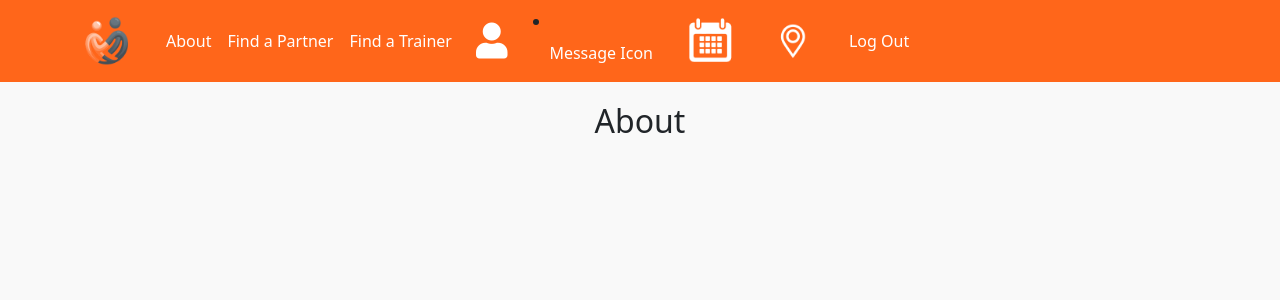
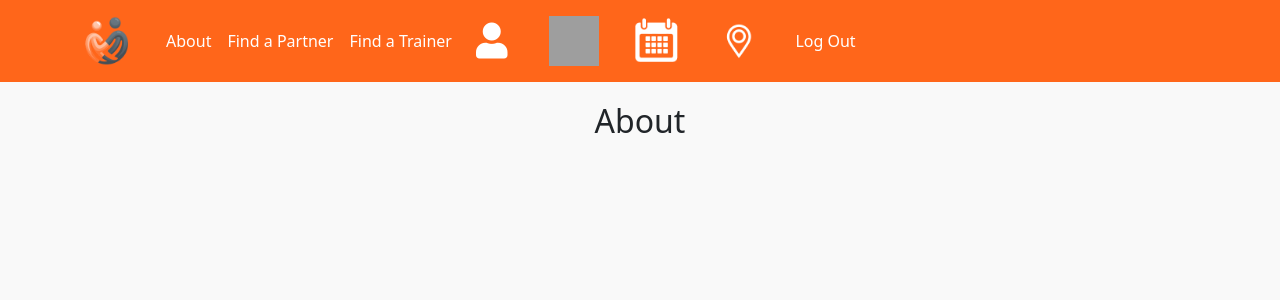
Before and after one commit to Mug-Costanza/Gymmy, a Django app: page /about in a window 1280 px wide. Shown: the top 300 px of the page. Run offline with Django 4.2, Linux system fonts and the light colour scheme; a user stored in the database is signed in; data comes from the database, SQL or seed files in the repository; some libraries are stand-ins or nearby versions; grey boxes are pictures that could not be loaded.

Commit message:
Update navbar.html
- fixed navbar css issues

```diff
--- a/gym/templates/navbar.html
+++ b/gym/templates/navbar.html
@@ -28,9 +28,9 @@
                     <i class="fas fa-user profile-icon" style="font-size: 36px; color: #fff; margin-right: 10px;"></i>
                 </div>
             </a>
-            </div>
-            <li class="nav-item active">
-              <a class="nav-link" href="{% url 'chat_home' %}" style="color: #ffffff;">Message Icon</a>
+        </div>
+            <li class="nav-item" style="list-style: none;">
+              <a class="nav-link" href="{% url 'chat_home' %}" style="color: #ffffff;"><img src="{% static 'messages.png' %}" width="50" height="50"/></a>
             </li>
             <li class="nav-item" style="list-style: none;">
               <a class="nav-link" href="{% url 'calendar' %}" style="color: #ffffff;"><img src="{% static 'calendar.png' %}" width="50" height="50"/></a>
```
